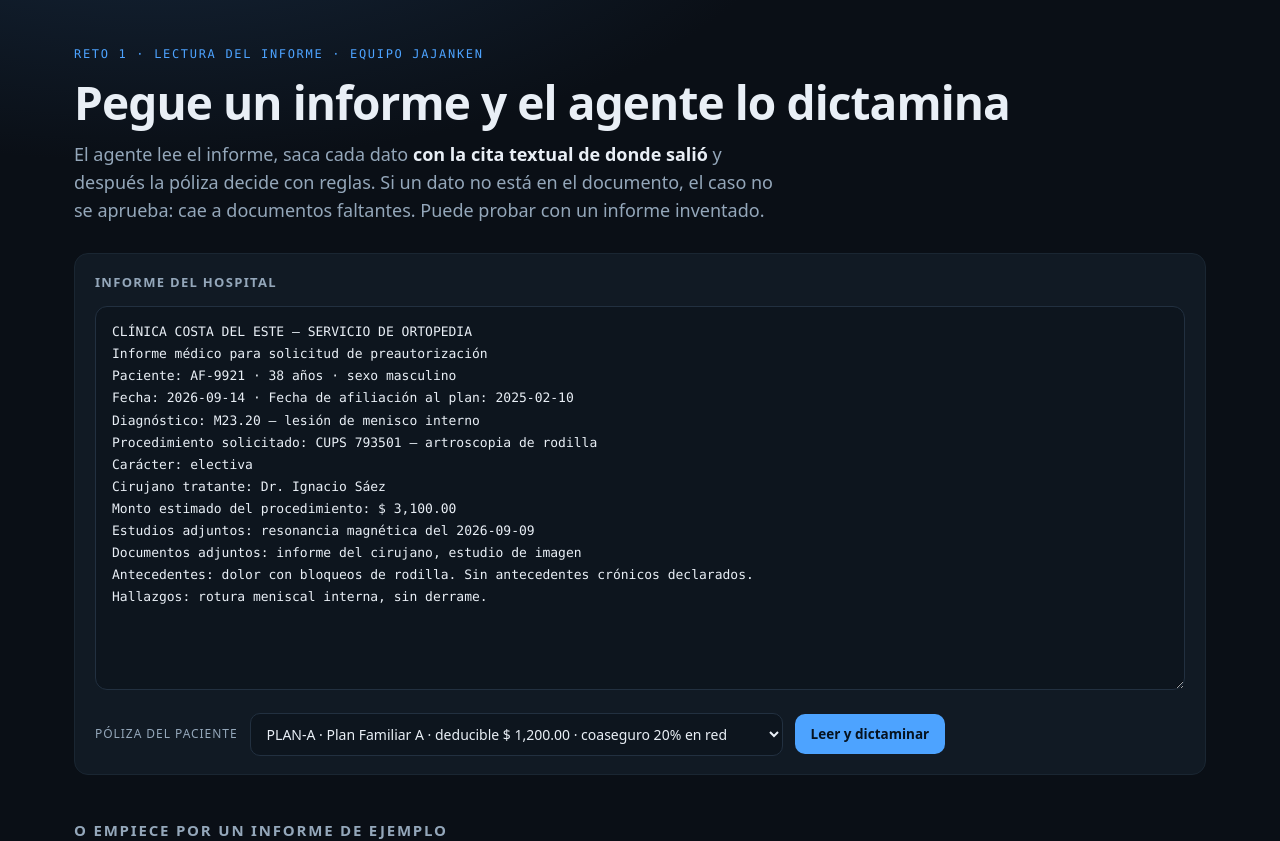
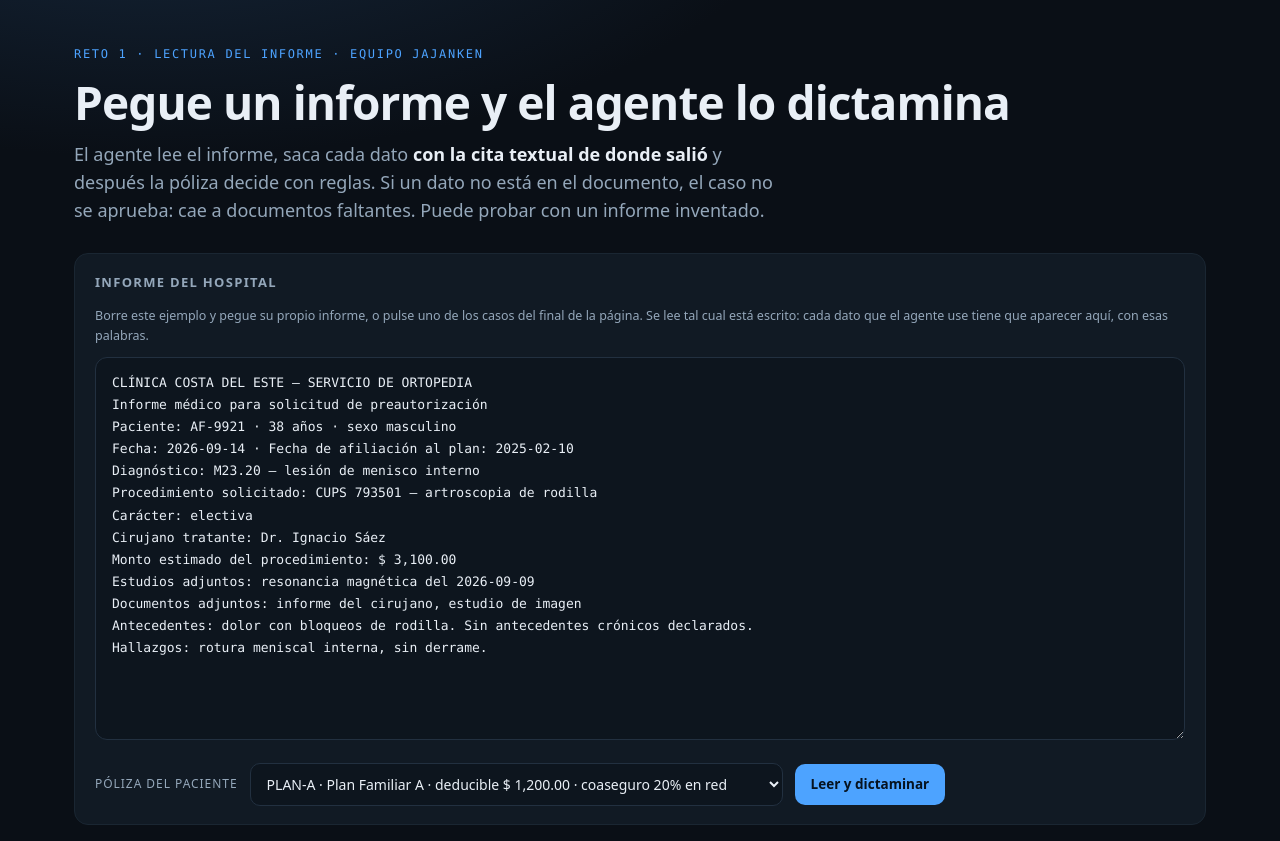
Before and after one commit to pixeltabletop/hackiaton-reto-1, a Next.js app: page /leer in a window 1280 px wide. Shown: the top 841 px of the page. Built offline with nearby package versions, Linux system fonts and the light colour scheme.

Commit message:
una instruccion clara sobre el informe de ejemplo

```diff
--- a/app/leer/page.tsx
+++ b/app/leer/page.tsx
@@ -52,6 +52,11 @@ export default async function PaginaLeer({
 
       <form className="bloque" method="get" action="/leer" style={{ marginTop: 22 }}>
         <h4>Informe del hospital</h4>
+        <p className="nota" style={{ marginTop: 0, marginBottom: 12 }}>
+          Borre este ejemplo y pegue su propio informe, o pulse uno de los casos del final de la
+          página. Se lee tal cual está escrito: cada dato que el agente use tiene que aparecer aquí,
+          con esas palabras.
+        </p>
         <textarea
           className="entrada"
           name="informe"
```
